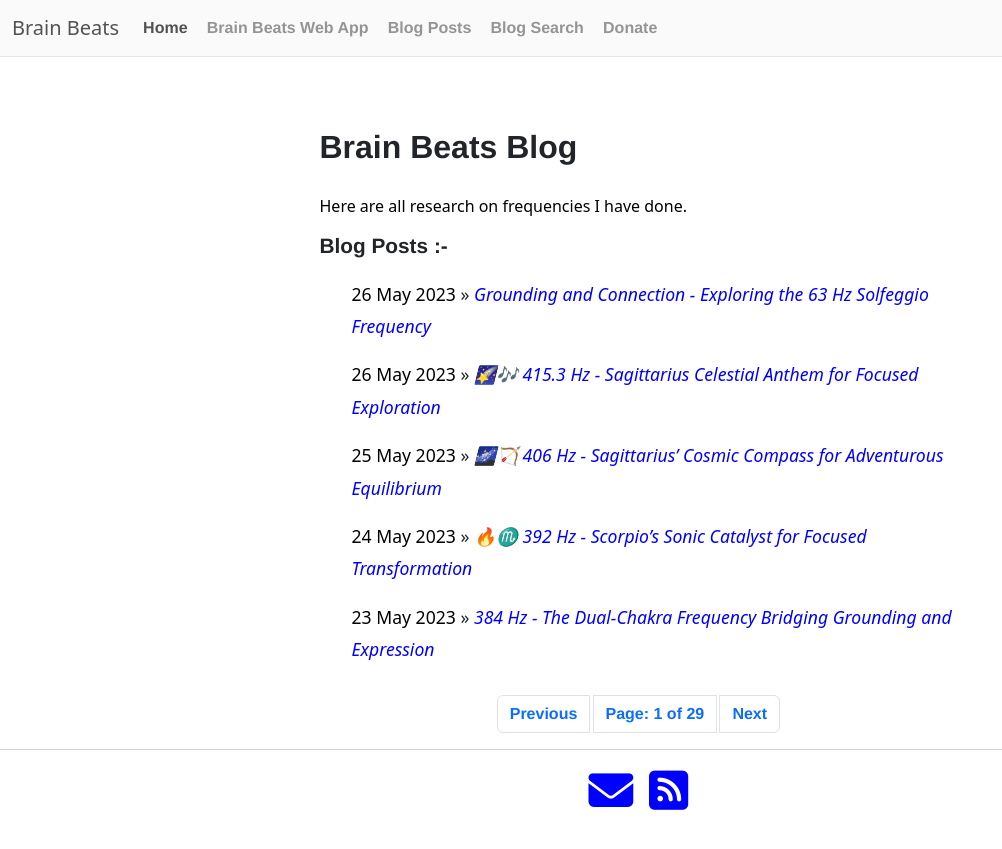
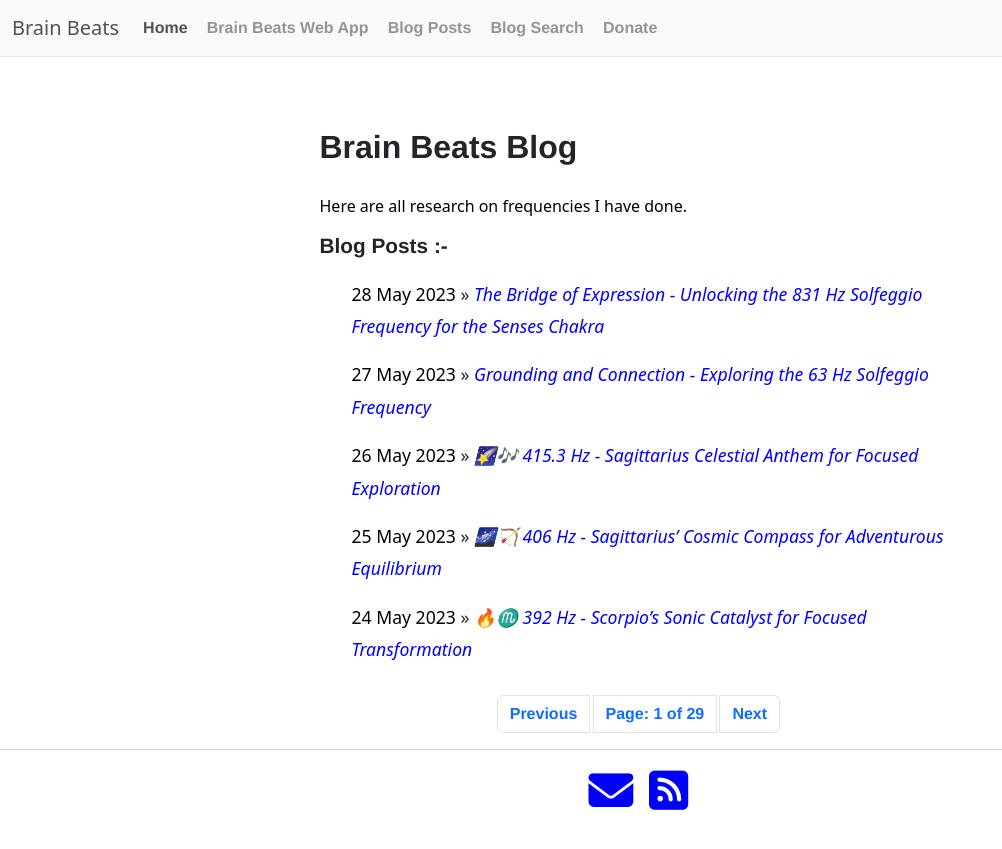
Before and after one commit to Mr-Kumar-Abhishek/brain-beats-blog, a Jekyll site: the page built from blog/index.html, in a window 1280 px wide. Shown: the top 849 px of the page, without its empty margins (0-1002 px from the left). Built offline with Jekyll 4.4.1, drawn with Linux system fonts in a browser that asks for light colours; nearby versions of some CDN libraries; the list of posts is cut into pages by our own code; some of the changed lines change nothing that is shown.

Commit message:
include article for 831 hz

```diff
--- a/_posts/2023-05-27-grounding-and-connection-exploring-the-63-hz-solfeggio-frequency.md
+++ b/_posts/2023-05-27-grounding-and-connection-exploring-the-63-hz-solfeggio-frequency.md
@@ -7,7 +7,7 @@
 app-name: Grounding and Connection - Exploring the 63 Hz Solfeggio Frequency
 tweet-title: Grounding and Connection - Exploring the 63 Hz Solfeggio Frequency
 tweet-description: Discover the 63 Hz Solfeggio frequency for grounding. Learn how this sound connects you to the earth through the foot chakra, reducing anxiety and promoting stability.
-date: 2023-05-26
+date: 2023-05-27
 keywords: frequency benefits, Brain Beats, Frequencies, brainwave entrainment, sound therapy, pure tone, 63 Hz, Solfeggio frequency, foot chakra, grounding, earthing, earth connection, root chakra, anxiety relief, sound healing, meditation, stability, vibrational energy, grounding techniques
 ---
 
--- /dev/null
+++ b/_posts/2023-05-28-the-bridge-of-expression-unlocking-the-831-hz-solfeggio-frequency-for-the-senses-chakra.md
@@ -0,0 +1,71 @@
+---
+layout: post
+title: "The Bridge of Expression - Unlocking the 831 Hz Solfeggio Frequency for the Senses Chakra"
+description: Discover 831 Hz, the Solfeggio frequency for the Senses Chakra. Learn how it harmonizes intuition and expression, turning sensitivity into a strength for clearer communication.
+subject: The Bridge of Expression - Unlocking the 831 Hz Solfeggio Frequency for the Senses Chakra
+apple-title: The Bridge of Expression - Unlocking the 831 Hz Solfeggio Frequency for the Senses Chakra
+app-name: The Bridge of Expression - Unlocking the 831 Hz Solfeggio Frequency for the Senses Chakra
+tweet-title: The Bridge of Expression - Unlocking the 831 Hz Solfeggio Frequency for the Senses Chakra
+tweet-description: Discover 831 Hz, the Solfeggio frequency for the Senses Chakra. Learn how it harmonizes intuition and expression, turning sensitivity into a strength for clearer communication.
+date: 2023-05-28
+keywords: frequency benefits, Brain Beats, Frequencies, brainwave entrainment, sound therapy, pure tone,Solfeggio frequency, Senses Chakra, indigo chakra, throat chakra, third eye chakra, intuition, expressiveness, hypersensitivity, sensitivity, sound healing, meditation, energy healing, chakra balancing, spiritual gifts
+---
+
+In the ancient and healing scale of Solfeggio frequencies, each tone holds a key to unlocking a different aspect of our being. While many are familiar with the foundational root chakra frequency or the heart-centered 528 Hz, there exists a profoundly transformative frequency that works on a more nuanced energy center: **831 Hz**, the key to balancing the elusive Senses Chakra.
+
+This frequency isn't one of the traditional seven primary chakras but is a crucial secondary chakra that acts as a vital bridge between our internal world of intuition and our external world of expression. Let's dive into the world of 831 Hz and discover how it can harmonize your senses and serve your highest purpose.
+
+---
+
+### The Senses Chakra: The Indigo Bridge
+
+Nestled between the Throat Chakra (Vishuddha) and the Third Eye Chakra (Ajna), the Senses Chakra serves as a critical integration point. Imagine it as a translator or a conductor:
+
+*   **Location:** Between the throat and third eye (roughly at the base of the skull or the medulla oblongata).
+*   **Color:** A deep, intuitive **Indigo**, sharing a connection with the Third Eye.
+*   **Function:** Its primary role is to translate the abstract, non-linear information from your Third Eye (insights, intuitions, visions) into clear, expressible concepts that can be communicated through your Throat Chakra (words, sound, authentic expression).
+
+It is the energy center that governs how we *process* and *express* what we perceive, not just with our five physical senses, but with our sixth sense—our intuition.
+
+### The Balanced State: A Gift in Service of Others
+
+When the Senses Chakra is open and balanced by the 831 Hz frequency, it allows for a beautiful and powerful flow of energy. A person with a balanced Senses Chakra is a gift to those around them. They embody:
+
+*   **Gifts of Sensitivity and Strength:** Their sensitivity is not a weakness but a superpower. They can deeply empathize with others without being overwhelmed, using their strength to hold space and offer support.
+*   **Clarity in Expressiveness:** They can articulate complex intuitive feelings and insights with stunning clarity. Their words are purposeful, compassionate, and impactful.
+*   **Integrated Intuition:** There is no confusion between a "gut feeling" and a random thought. They trust their intuition and can act upon it confidently.
+*   **Service to a Higher Purpose:** These gifts are not used for personal gain alone. This individual feels a calling to use their enhanced perception and expression to help, heal, and guide others toward a greater good.
+
+### The Unbalanced State: The Blocked Bridge
+
+When this chakra is blocked or out of alignment, the bridge between intuition and expression collapses. The energy meant to flow freely becomes distorted, leading to:
+
+*   **Hypersensitivity & Nervousness:** The individual becomes overly reactive to sensory input and the emotions of others, leading to anxiety and a feeling of being constantly overwhelmed.
+*   **Stubbornness:** A rigidness of mind sets in, an inability to see other perspectives or integrate new information that conflicts with their confused internal narrative.
+*   **Sarcastic & Caustic Expression:** The beautiful gift of expressiveness turns toxic. Instead of clear communication, they may resort to sarcasm, harsh criticism, or caustic words that push people away. This is often a defense mechanism stemming from the frustration of not being able to communicate their inner world accurately.
+*   **Confusion:** They are bombarded by intuitive hits and deep feelings but lack the translator to make sense of them. This leads to internal chaos, self-doubt, and an inability to trust themselves or make clear decisions.
+
+### The Sound of Integration: How 831 Hz Works
+
+The 831 Hz Solfeggio frequency is a sonic tool specifically attuned to resolve this imbalance. Its vibration works on an energetic level to:
+
+1.  **Clear Blockages:** It helps to dissolve energetic congestion in the area between the throat and third eye, allowing energy to flow freely once more.
+2.  **Re-calibrate Perception:** It works to harmonize the input from your physical senses with your intuitive senses, helping you process information without becoming overwhelmed.
+3.  **Alchemize Expression:** It transforms the energy of confused intuition into the energy of clear, compassionate communication. It helps you find the right words for your deepest feelings.
+4.  **Promote Energetic Alignment:** By entraining your brainwaves to its frequency, it fosters a state of calm focus, reducing the nervousness and hypersensitivity associated with an imbalanced Senses Chakra.
+
+### How to Incorporate 831 Hz Into Your Practice
+
+Integrating this powerful frequency into your daily routine can help you build and maintain that crucial bridge within.
+
+*   **Focused Meditation:** Find a high-quality 831 Hz track online. Sit in a comfortable position, close your eyes, and bring your awareness to the base of your skull, the space between your throat and your third eye. Visualize a spinning indigo light in this area. As you listen, intend for the sound to clear any blockages and allow your intuition and expression to flow in harmony.
+*   **Journaling:** Play 831 Hz softly in the background while you journal. This can be incredibly powerful for translating confusing feelings into clear words on paper. Prompt yourself with questions like, "What is my intuition trying to tell me?" or "How can I express this more clearly?"
+*   **Creative Work:** Use this frequency as a backdrop for any creative endeavor—writing, painting, composing music. It helps to channel abstract inspiration into a tangible form.
+*   **Yoga or Breathwork:** Incorporate it into a yoga practice that focuses on poses that open the throat and neck (like Fish Pose) or calm the nervous system (like Child's Pose). Pair it with deep, intentional breathing to enhance its effects.
+*   **During Communication:** If you have an important conversation where you need to express yourself clearly and compassionately without reactivity, listen to 831 Hz beforehand to center yourself.
+
+### A Final Note on Your Sonic Journey
+
+The 831 Hz frequency is a powerful ally for empaths, healers, writers, teachers, and anyone who feels the call to turn their inner wisdom into outer service. It is the sound of integration, the harmonic that helps you trust what you feel and find the courage to express it for the benefit of all.
+
+As with all energy work, consistency is key. Approach this practice with an open mind and a loving intention, and you may just find the bridge within becoming stronger and clearer than ever before.
```
